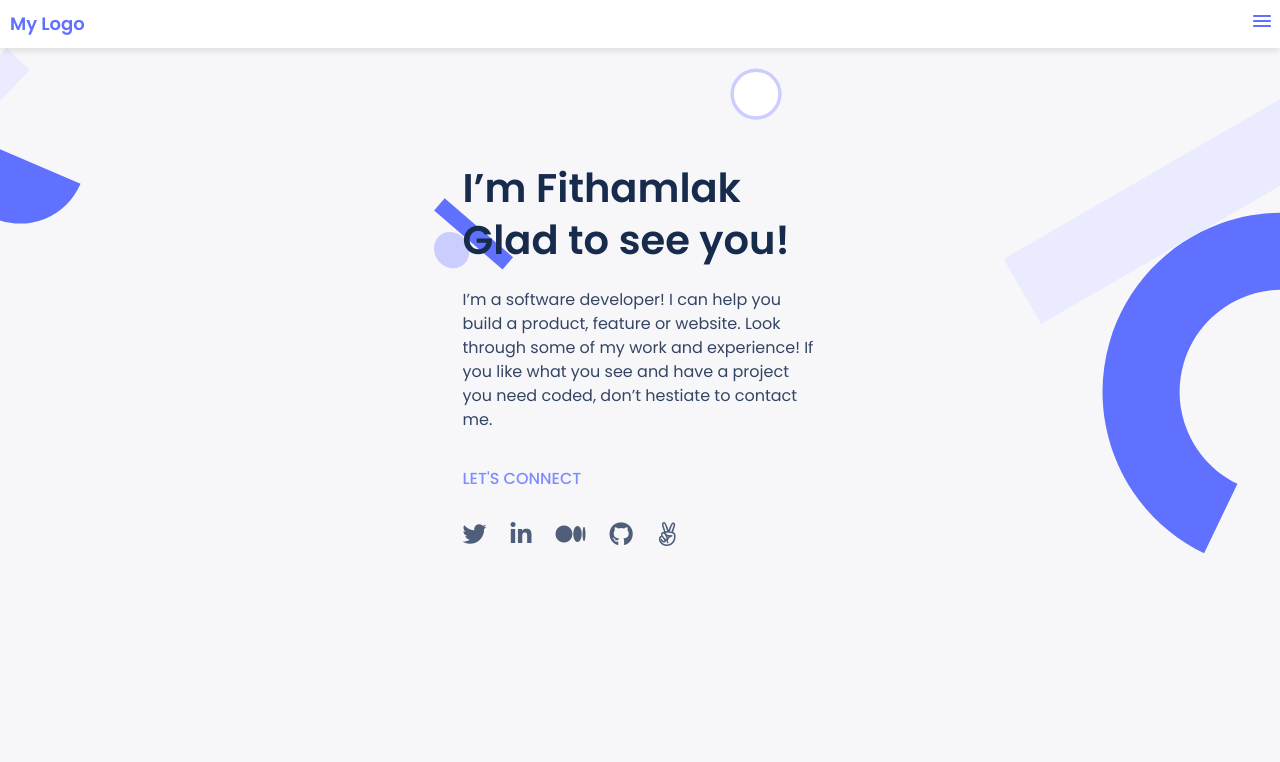
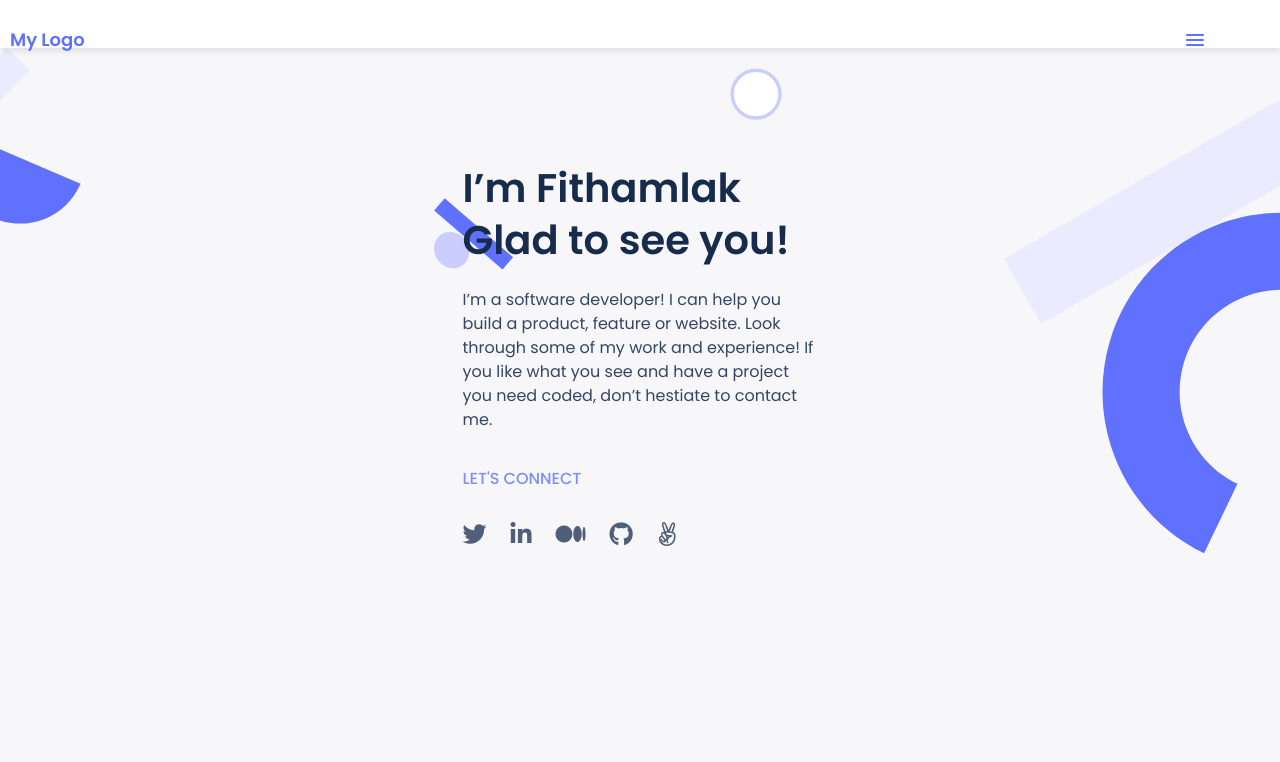
Before and after one commit to fithamlak/My-Portfolio, a website: page index.html in a window 1280 px wide. Shown: the top 762 px of the page. Drawn offline with Linux system fonts and the light colour scheme.

Commit message:
give margin to hamberger

```diff
--- a/index.html
+++ b/index.html
@@ -26,7 +26,7 @@
       <nav id="toolbar">
         <a href="#" id="logo">My Logo</a>
         <div id="menu-bars-container">
-          <a href="#" id="hamberger"><img src="/images/Icon - Menu.svg" alt="hamburger icon"/></a>
+          <a href="#" id="hamberger"><img src="/images/ham-Icon.svg" alt="hamburger icon"/></a>
            <ul class="menu-bars">
               <li class="mebu-bar">
                 <a href="#works-container">Portfolio</a>
--- a/styles.css
+++ b/styles.css
@@ -23,6 +23,7 @@ header {
   height: 48px;
   justify-content: space-between;
   width: 100%;
+  padding-top: 1rem;
 }
 
 #logo {
@@ -41,6 +42,7 @@ header {
 
 #hamberger {
   width: 20px;
+  margin-right: 5vw;
 }
 
 .menu-bars {
```
Also changed, not shown: images/ham-Icon.svg (added).
